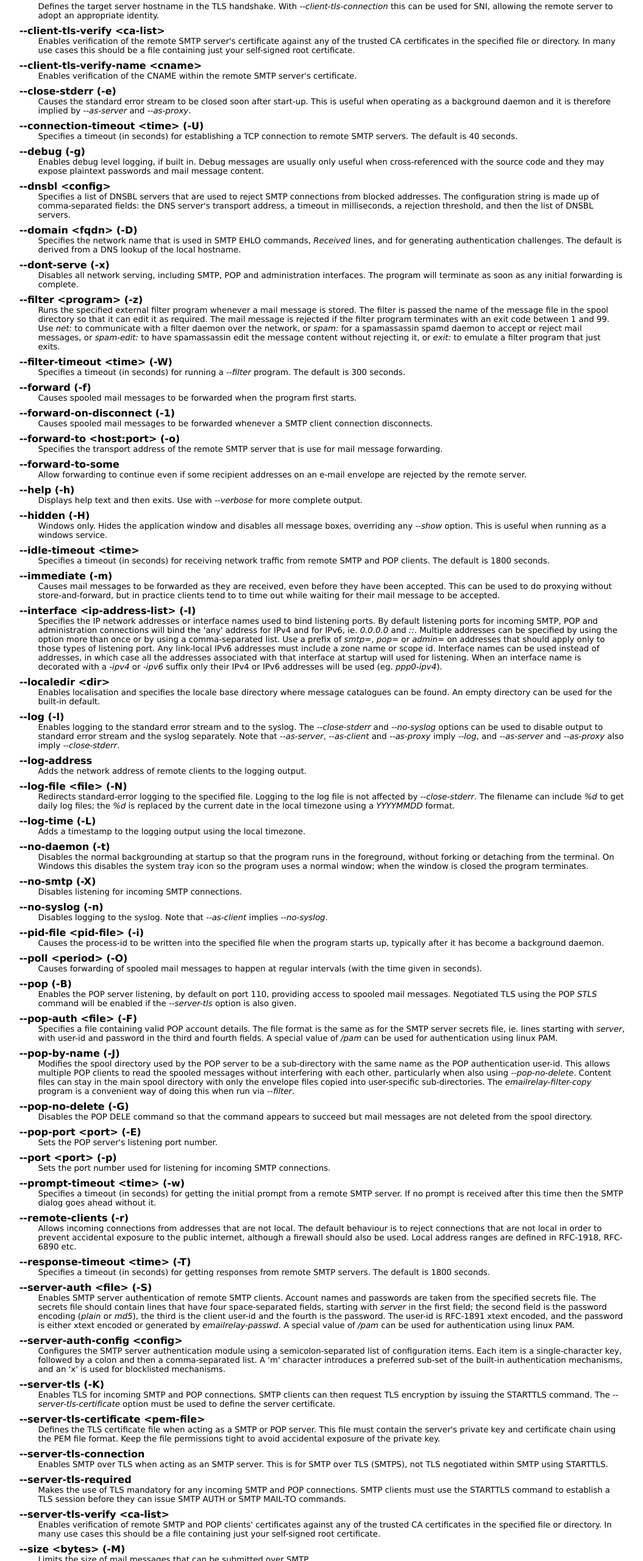
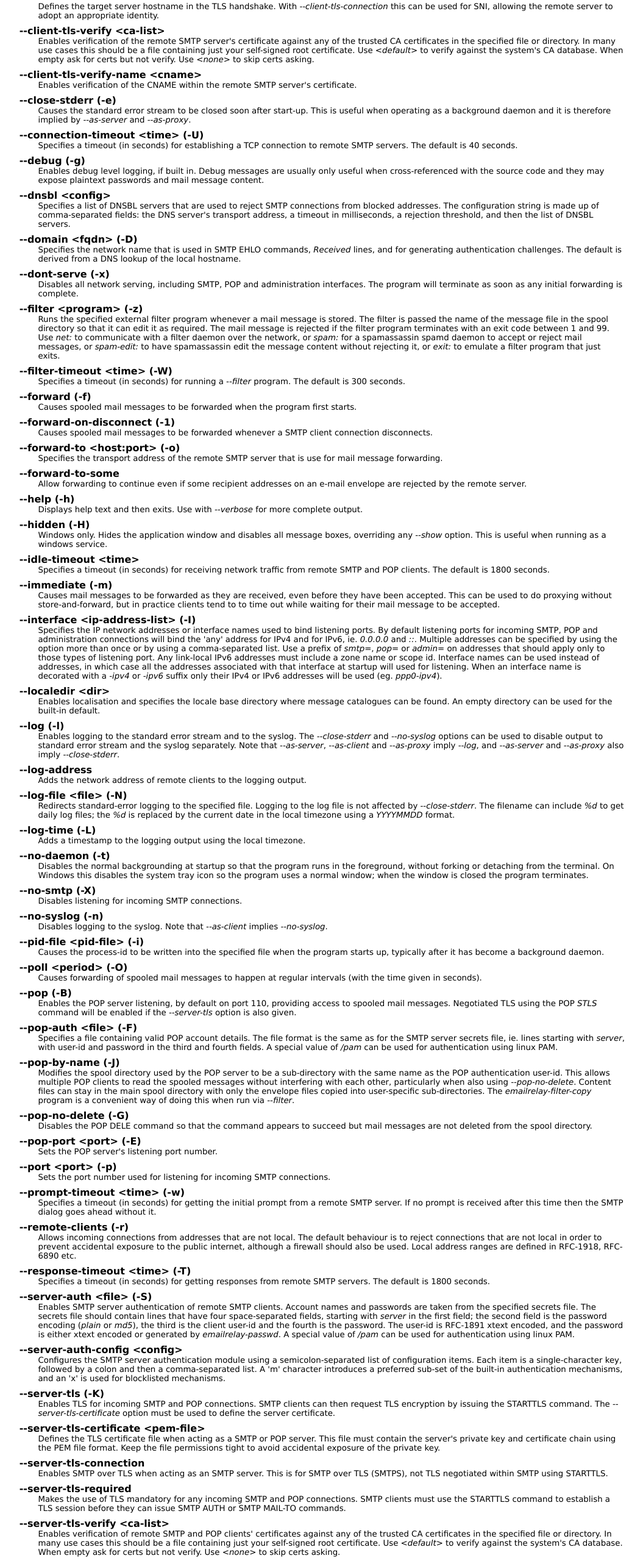
Before and after one commit to stokito/emailrelay, a plain HTML site: page doc/reference.html in a window 1280 px wide. Shown: the part 1188-3748 px from the top of the page at 61% size, without its empty margins (127-1182 px from the left). Drawn offline with Linux system fonts and the light colour scheme.

Commit message:
docs: extend --client-tls-verify and --server-tls-verify description

```diff
--- a/doc/reference.html
+++ b/doc/reference.html
@@ -137,7 +137,9 @@
        Enables verification of the remote SMTP server's certificate against any of
        the trusted CA certificates in the specified file or directory. In many use
        cases this should be a file containing just your self-signed root
-       certificate.
+       certificate. Use <em>&lt;default&gt;</em> to verify against the system's
+       CA database. When empty ask for certs but not verify. Use <em>&lt;none&gt;</em>
+       to skip certs asking.
       </dd>
      <dt>--client-tls-verify-name &lt;cname&gt;</dt>
       <dd>
@@ -411,7 +413,9 @@
        Enables verification of remote SMTP and POP clients' certificates against any
        of the trusted CA certificates in the specified file or directory. In many
        use cases this should be a file containing just your self-signed root
-       certificate.
+       certificate. Use <em>&lt;default&gt;</em> to verify against the system's
+       CA database. When empty ask for certs but not verify. Use <em>&lt;none&gt;</em>
+       to skip certs asking.
       </dd>
      <dt>--size &lt;bytes&gt; (-M)</dt>
       <dd>
```
Also changed, not shown: doc/emailrelay-man.html (+2 -2 lines), doc/reference.txt, 4 other files.
